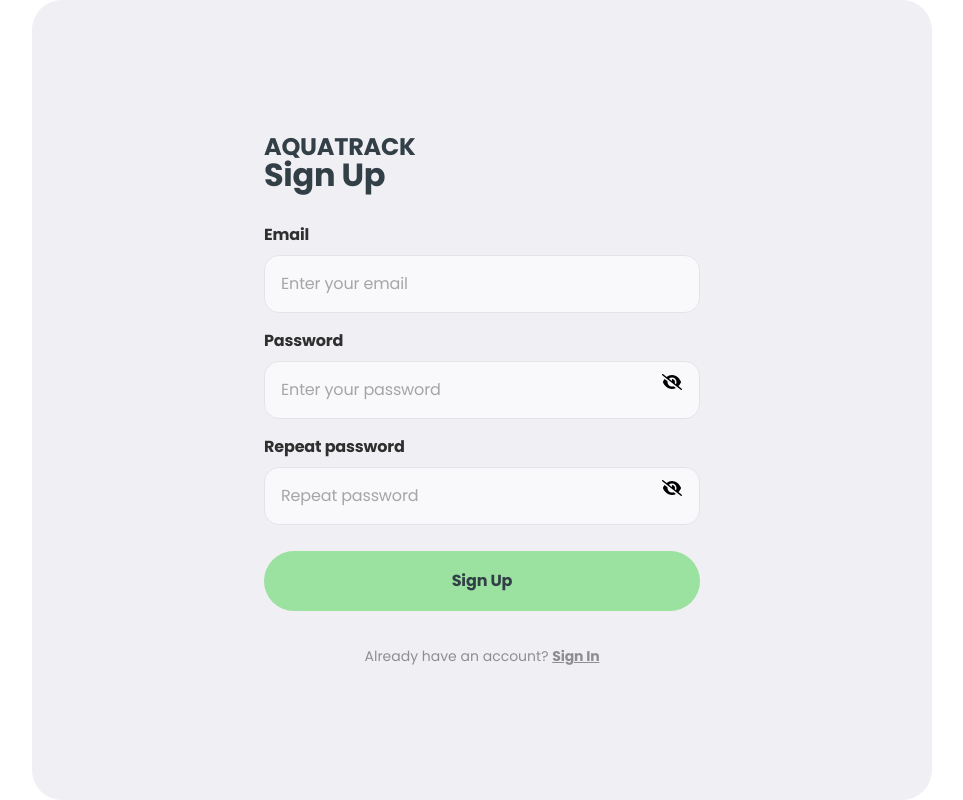
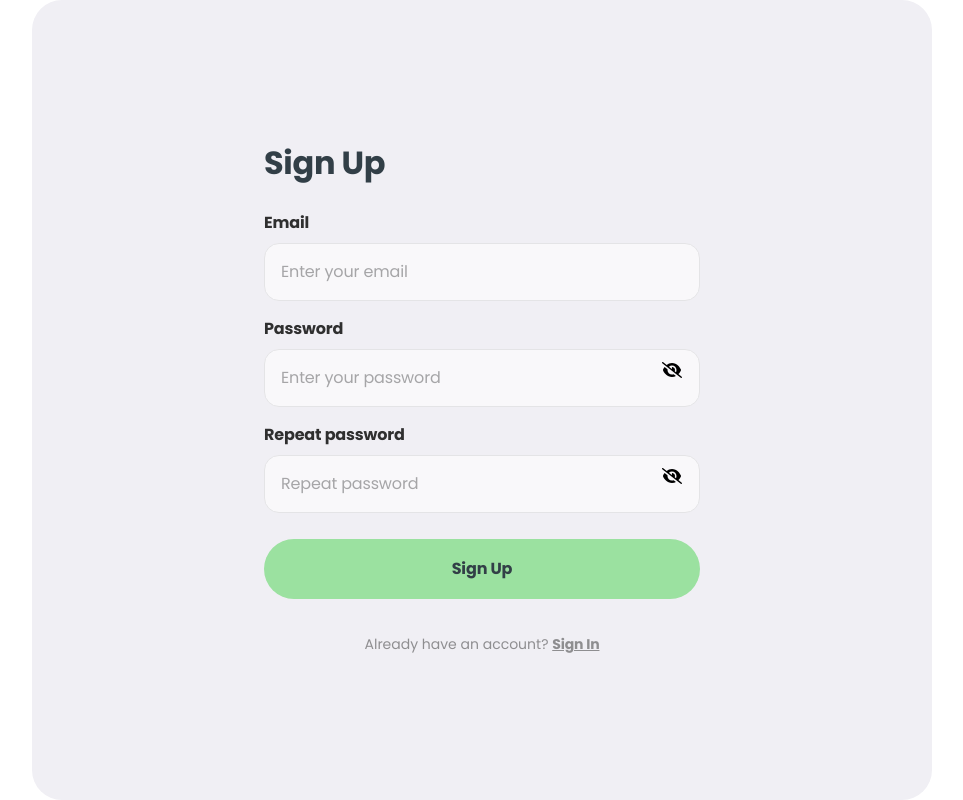
Before and after one commit to IIIMaroIII/HydroWise-frontend, a React (Vite) app: page /signup in a window 1280 px wide. Shown: the whole page, without its empty margins (158-1121 px from the left). Built offline with nearby package versions, Linux system fonts and the light colour scheme.

Commit message:
signupform

```diff
--- a/src/components/Users/SignUpForm/SignUpForm.jsx
+++ b/src/components/Users/SignUpForm/SignUpForm.jsx
@@ -12,10 +12,10 @@ import Button from 'src/components/REUSABLE/Button/Button';
 import { FontAwesomeIcon } from '@fortawesome/react-fontawesome';
 import { faEye, faEyeSlash } from '@fortawesome/free-solid-svg-icons';
 
+import Photo from './Rectangle 19.jpg';
 import { signIn, signUp } from 'src/redux/users/operations.js';
 import toast from 'react-hot-toast';
-import AdvantagesSection from 'src/components/AdvantagesSection/AdvantagesSection';
-import Logo from 'src/components/REUSABLE/Logo/Logo';
+
 
 const SignUpForm = () => {
   const dispatch = useDispatch();
@@ -66,7 +66,7 @@ const SignUpForm = () => {
       <div className={css.signUpForm}>
         <div className={css.formSection}>
           <form className={css.form} onSubmit={handleSubmit(onSubmit)}>
-          <Logo />
+          {/* <Logo /> */}
             <h2 className={css.formTitle}>Sign Up</h2>
             <div className={css.inputContainer}>
               <label className={css.formLabel}>Email</label>
@@ -114,7 +114,7 @@ const SignUpForm = () => {
           </form>
         </div>
         <div className={css.imageSection}>
-          <AdvantagesSection />
+          <img src={Photo} alt="photo" />
         </div>
       </div>
     </div>
```
